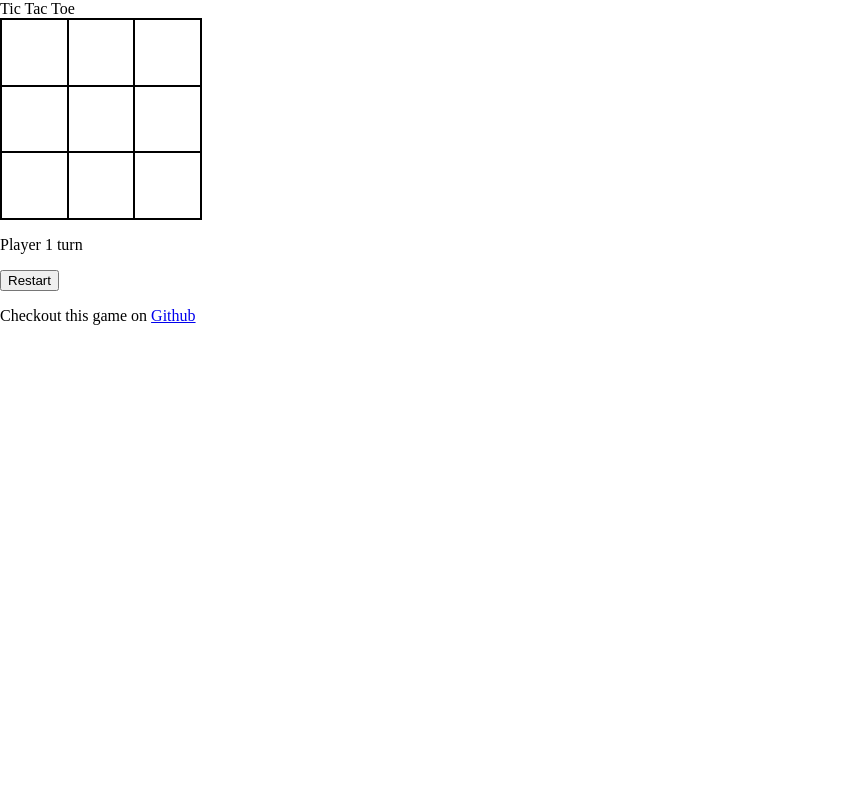
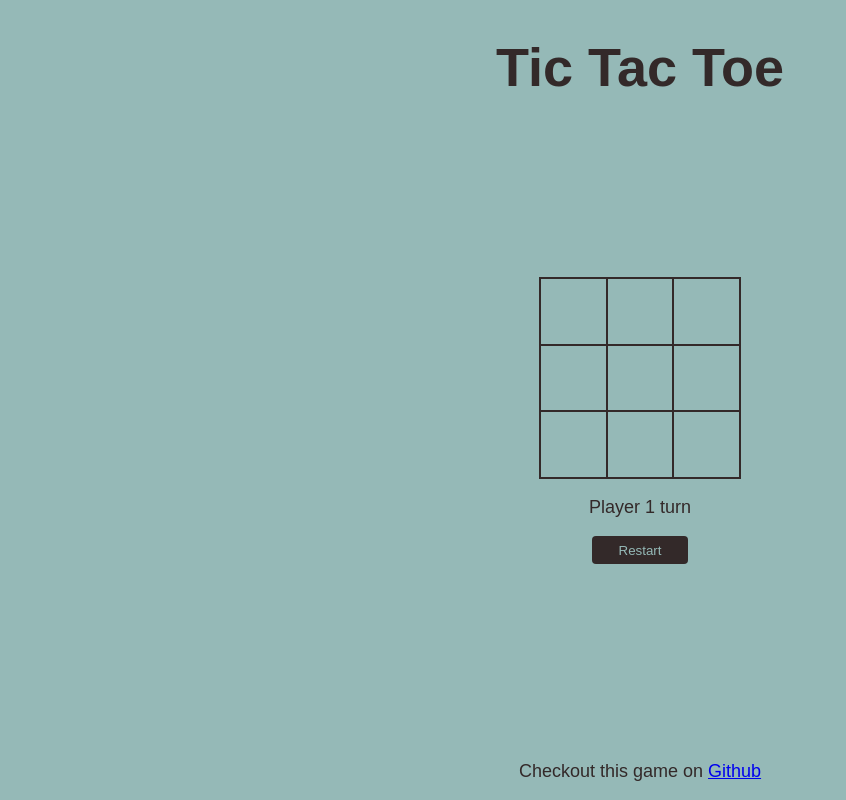
Before and after one commit to DrKabum/tictactoe, a plain HTML site: page index.html in a window 1280 px wide. Shown: the whole page, without its empty margins (0-846 px from the left). Drawn offline with Linux system fonts and the light colour scheme; a web font is replaced by a local one.

Commit message:
Update styling so it doesn't hurt, but there is still work to do there

```diff
--- a/css/style.css
+++ b/css/style.css
@@ -1,12 +1,60 @@
 :root {
-
+    --dark-color: rgb(51, 41, 41);
+    --light-color: rgb(149, 185, 183);
+    --primary-accent: yellow;
+    --secondary-accent: red;
 }
 
 body, html {
     margin: 0;
     padding: 0;
     box-sizing: border-box;
+    font-size: 18px;
+}
 
+/* Typography */
+body {
+    font-family: 'RocknRoll One', sans-serif;
+}
+
+h1 {
+    font-size: 3rem;
+    margin-bottom: 0;
+}
+
+p {
+    font-size: 1rem;
+    text-align: center;
+}
+
+/* layout */
+body {
+    height: 100vh;
+    background-color: var(--light-color);
+    color: var(--dark-color);
+}
+
+button {
+    border: 0;
+    font-family: inherit;
+    background-color: var(--dark-color);
+    color: var(--light-color);
+    padding: .5em 2em;
+    border-radius: .3em;
+}
+
+.game-container {
+    display: flex;
+    flex-direction: column;
+    align-items: center;
+}
+
+.container {
+    display: flex;
+    flex-direction: column;
+    justify-content: space-between;
+    align-items: center;
+    height: 100%;
 }
 
 #grid {
@@ -15,11 +63,11 @@ body, html {
     grid-template-rows: repeat(3, 1fr);
     width: 200px;
     height: 200px;
-    border: 1px solid black;
+    border: 1px solid var(--dark-color);
 }
 
 .tile {
-    border: 1px solid black;
+    border: 1px solid var(--dark-color);
     text-align: center;
     font-size: 48px;
     text-transform: uppercase;
--- a/index.html
+++ b/index.html
@@ -4,14 +4,16 @@
     <meta charset="UTF-8">
     <link rel="stylesheet" href="css/style.css">
     <link rel="preconnect" href="https://fonts.gstatic.com">
-    <link href="https://fonts.googleapis.com/css2?family=Akaya+Telivigala&display=swap" rel="stylesheet">
+    <link href="https://fonts.googleapis.com/css2?family=Akaya+Telivigala&family=RocknRoll+One&display=swap" rel="stylesheet">
     <meta http-equiv="X-UA-Compatible" content="IE=edge">
     <meta name="viewport" content="width=device-width, initial-scale=1.0">
     <title>Tic tac toe</title>
 </head>
 <body>
     <div class="container">
-        <header>Tic Tac Toe</header>
+        <header>
+            <h1>Tic Tac Toe</h1>
+        </header>
         <div class="game-container">
             <div id="grid">
 
```
